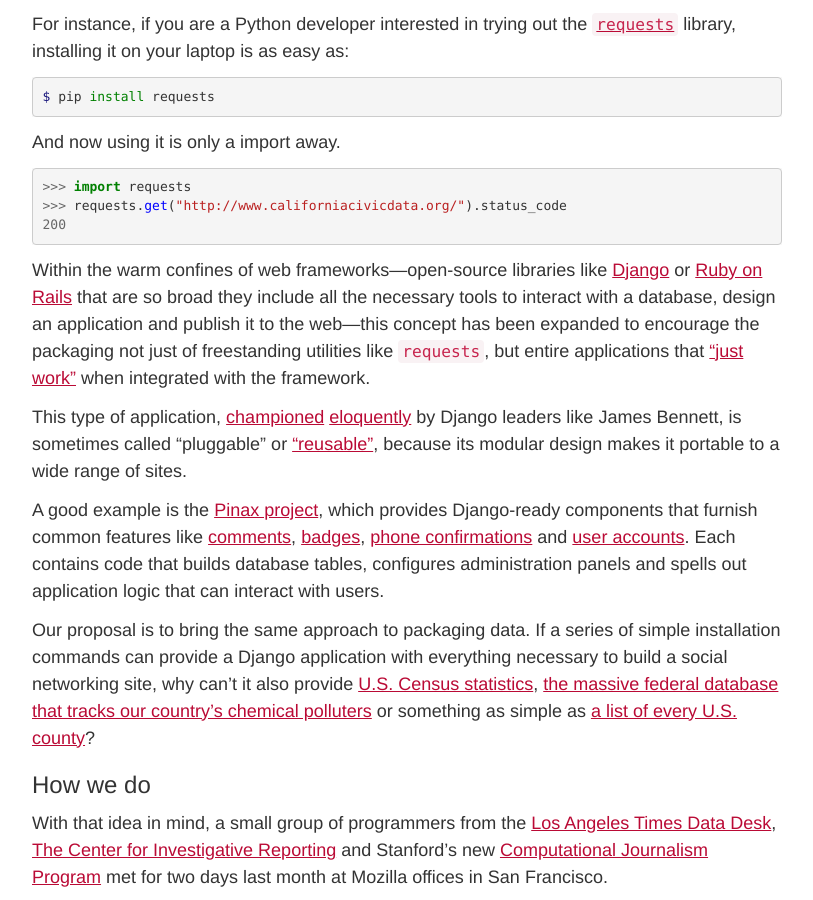
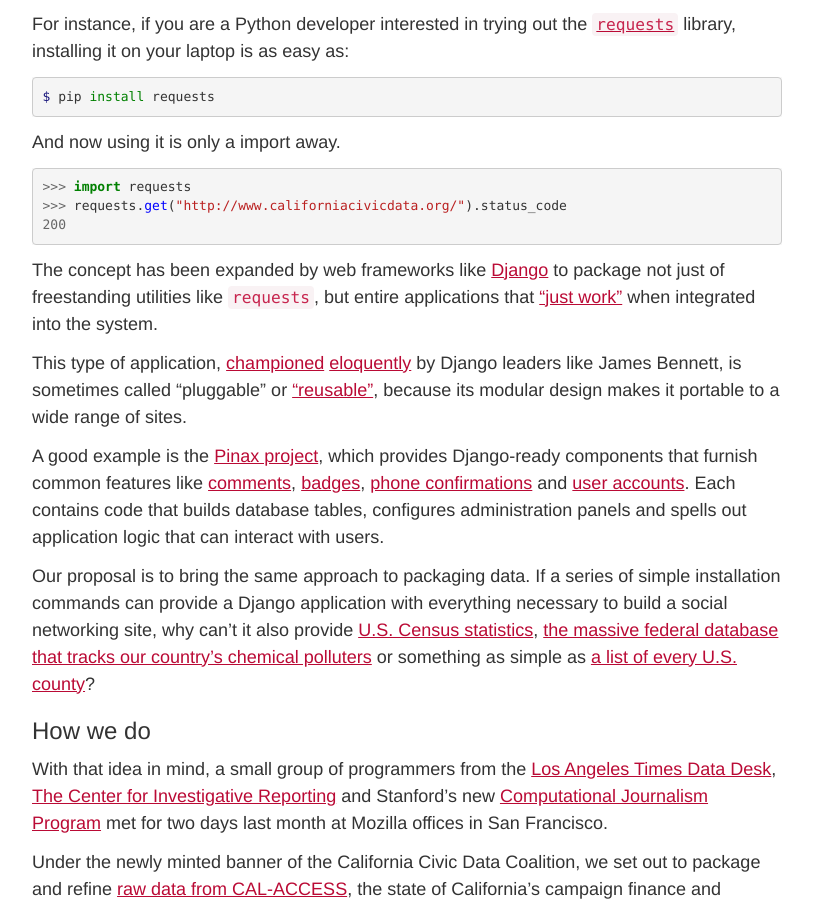
Before and after one commit to palewire/californiacivicdata.org, a Jekyll site: the page built from _posts/2015-01-01-pluggable-data.markdown, in a window 1280 px wide and 900 px high, scrolled down 932 px. Shown: the whole window, without its empty margins (233-1046 px from the left). Built offline with Jekyll 4.4.1, drawn with Linux system fonts in a browser that asks for light colours.

Commit message:
Updated 2015-01-01-pluggable-data.markdown

```diff
--- a/_posts/2015-01-01-pluggable-data.markdown
+++ b/_posts/2015-01-01-pluggable-data.markdown
@@ -1,6 +1,6 @@
 ---
 layout: post
-title: Package data like software, and the stories will flow like wine
+title: "Package data like software, and the stories will flow like wine"
 deckhead: A humble suggestion from your friends at the California Civic Data Coalition
 byline: "By [Ben Welsh](http://palewi.re/who-is-ben-welsh/), [Agustin Armendariz](mailto:aarmendariz@gmail.com) and [Aaron Williams](mailto:awilliams@cironline.org)"
 published: true
@@ -36,7 +36,7 @@
 200
 {% endhighlight %}
 
-Within the warm confines of web frameworks&mdash;open-source libraries like [Django](http://www.djangoproject.com/) or [Ruby on Rails](http://rubyonrails.org/) that are so broad they include all the necessary tools to interact with a database, design an application and publish it to the web&mdash;this concept has been expanded to encourage the packaging not just of freestanding utilities like ``requests``, but entire applications that ["just work"](https://www.youtube.com/watch?v=qmPq00jelpc) when integrated with the framework.
+The concept has been expanded by web frameworks like [Django](http://www.djangoproject.com/) to package not just of freestanding utilities like ``requests``, but entire applications that ["just work"](https://www.youtube.com/watch?v=qmPq00jelpc) when integrated into the system.
 
 This type of application, [championed](http://www.b-list.org/weblog/2007/nov/29/django-blog/) [eloquently](https://www.youtube.com/watch?v=A-S0tqpPga4) by Django leaders like James Bennett, is sometimes called "pluggable" or ["reusable"](https://docs.djangoproject.com/en/dev/intro/reusable-apps/), because its modular design makes it portable to a wide range of sites.
 
```
